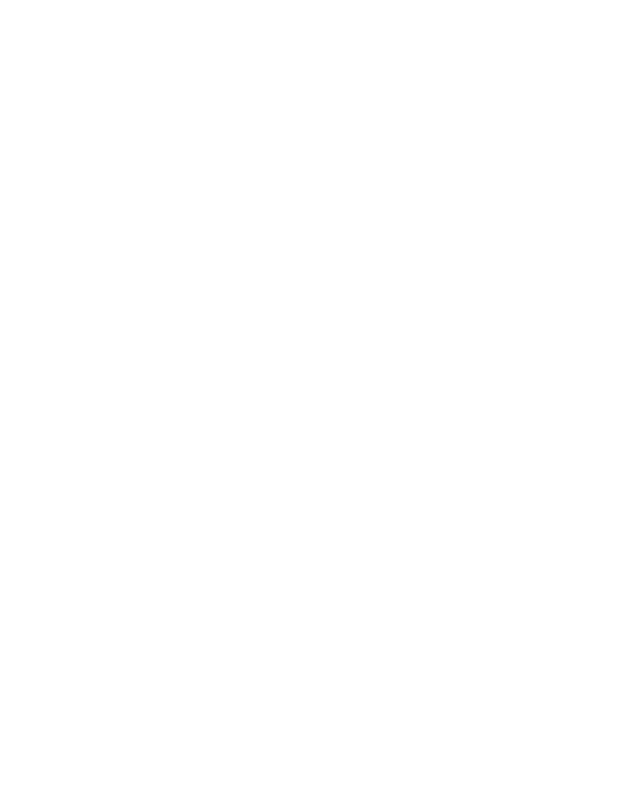
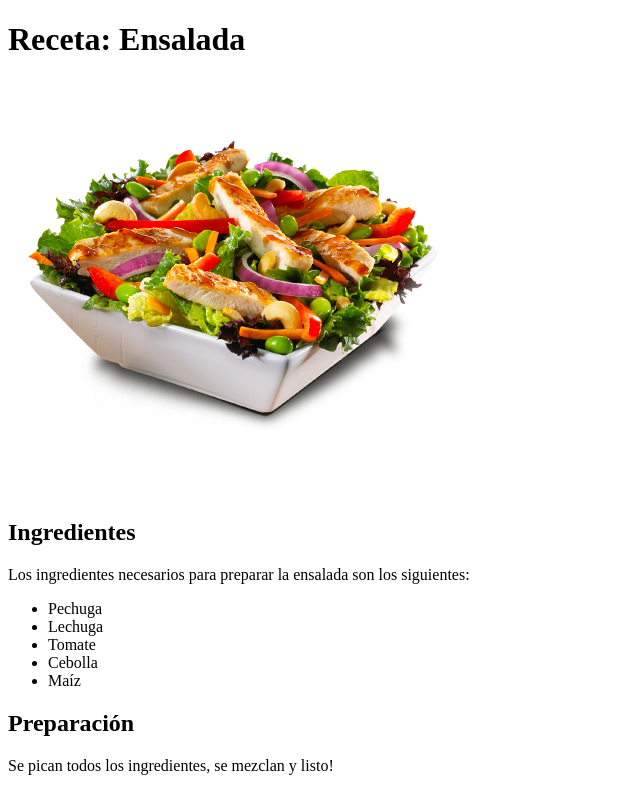
Before and after one commit to WilliamSandovalRosas/aspirantes-mir-html-y-css, a plain HTML site: page index.html in a window 1280 px wide. Shown: the whole page, without its empty margins (0-640 px from the left). Drawn offline with Linux system fonts and the light colour scheme.

Commit message:
Agrega el cuerpo HTML del segundo ejercicio

```diff
--- a/index.html
+++ b/index.html
@@ -8,5 +8,22 @@
 </head>
 <body>
 
+    <h1>Receta: Ensalada</h1>
+
+    <img src="salad.png" alt="img Ensalada">
+
+    <h2>Ingredientes</h2>
+    <p>Los ingredientes necesarios para preparar la ensalada son los siguientes:</p>
+    <ul>
+        <li>Pechuga</li>
+        <li>Lechuga</li>
+        <li>Tomate</li>
+        <li>Cebolla</li>
+        <li>Maíz</li>
+    </ul>
+
+    <h2>Preparación</h2>
+    <p>Se pican todos los ingredientes, se mezclan y listo!</p>
+
 </body>
 </html>
```
Also changed, not shown: salad.png (added).
